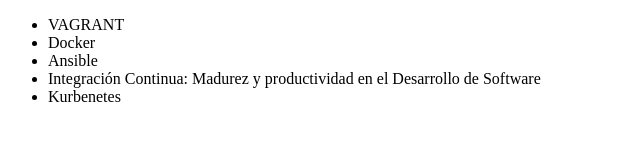
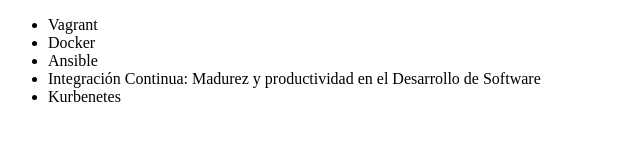
Before and after one commit to areswhit/GitHub-Alura, a plain HTML site: page index.html in a window 1280 px wide. Shown: the full height of the page, 0-640 px from the left. Drawn offline with Linux system fonts and the light colour scheme.

```diff
--- a/index.html
+++ b/index.html
@@ -6,7 +6,7 @@
     </head>
     <body>
         <ul>
-            <li>VAGRANT</li>
+            <li>Vagrant</li>
             <li>Docker</li>
             <li>Ansible</li>
             <li>Integración Continua: Madurez y productividad en el Desarrollo de Software</li>
```
